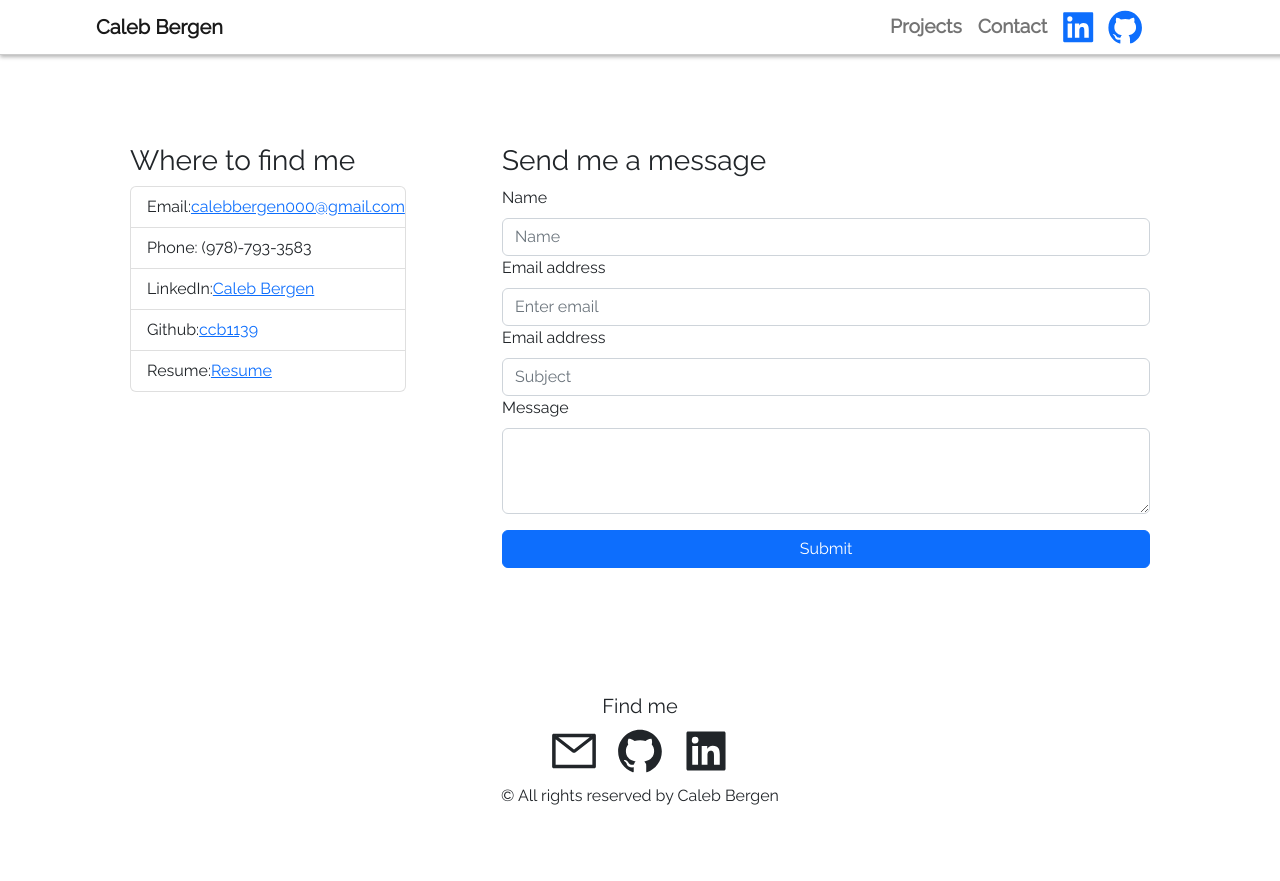
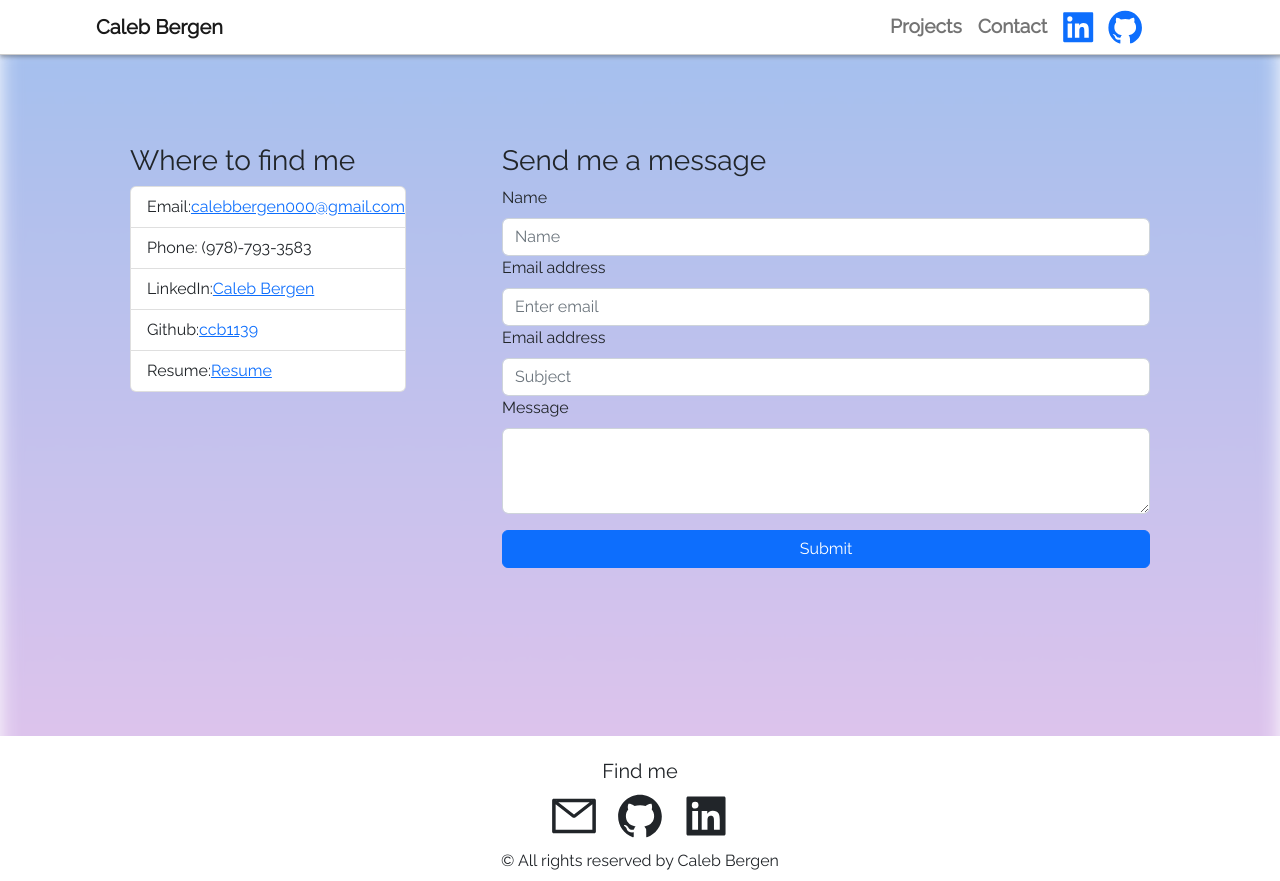
Before and after one commit to ccb1139/Caleb-Bergen-Website, a React (Create React App) app: page /contact in a window 1280 px wide. Before the commit the page ends 816 px from the top, so only its background shows below. Built offline with nearby package versions, Linux system fonts and the light colour scheme; what tsparticles-interaction-light would draw is missing.

Commit message:
Small Changes

```diff
--- a/src/App.js
+++ b/src/App.js
@@ -6,7 +6,7 @@ import CustomNavBar from './components/CustomNavBar';
 import Contact from './pages/Contact';
 import LandingPage from './pages/LandingPage';
 import Footer from './components/Footer';
-
+import ScrollToTop from './components/ScrollToTop';
 import './css/project.css'
 
 // Colors
@@ -17,6 +17,7 @@ function App() {
     <>
       <CustomNavBar/>
       <div className='content-window'>
+        <ScrollToTop/>
         <Routes>
             <Route path="/" element={<LandingPage />} />
             <Route path="/aboutMe" element={<Home />} />
--- a/src/components/BackToTopButton.js
+++ b/src/components/BackToTopButton.js
@@ -29,9 +29,11 @@ function BackToTopButton() {
 
   return (
     <>
+      {/* <p className='invisible'>back</p> */}
       {showButton &&
-        <Tilt tiltEnable={false} scale={1.05} className="ms-auto" style={{cursor:"pointer"}}>
-            <BsArrowBarUp size={50} className="mx-2" onClick={handleButtonClick}/>
+        <Tilt tiltEnable={false} scale={1.05} className="m-auto d-flex justify-content-center align-items-center" style={{cursor:"pointer", zIndex:"1001", }}>
+            <BsArrowBarUp size={60} className="mx-2 p-2 drop-shadow-filter" onClick={handleButtonClick}
+            style={{backgroundColor:"#a8c0ee", borderRadius:"50%", borderColor:"#f7c5ec", borderStyle:"solid",}}/>
         </Tilt>
 
       }
--- a/src/components/ContactForm.js
+++ b/src/components/ContactForm.js
@@ -17,7 +17,7 @@ function ContactForm() {
 
 
   return (
-    <div className='col-8 p-5'>
+    <div className='col-xl-8 col-12 p-5'>
         <h3>Send me a message</h3>
         <Form noValidate validated={validated} onSubmit={handleSubmit}>
             <Form.Group controlId="formBasicEmail" className='d-flex flex-column'>
--- a/src/components/ContactInfo.js
+++ b/src/components/ContactInfo.js
@@ -5,7 +5,7 @@ import resume from '../img/Resume.pdf'
 
 function ContactInfo() {
   return (
-    <div className='col-4 p-5'>
+    <div className='col-xl-4 col-12 p-5'>
         <div>
             <h3>Where to find me</h3>
             <ListGroup>
--- a/src/components/Footer.js
+++ b/src/components/Footer.js
@@ -8,14 +8,13 @@ import BackToTopButton from "./BackToTopButton.js";
 
 function Footer() {
   return (
-    <div className="footer px-2 d-flex flex-column text-center  ">
-      <div className="d-flex" style={{marginTop:"-65px",}}>
-          <BackToTopButton />
-      </div>
-      <div className="container ">
+    <div className="footer px-2 d-inline-flex flex-column text-center "
+    style={{position:"relative", zIndex:"1000"}}>
+      <div className="container d-flex ">
+        <div className="col-1">
 
-        <div className="row">
-
+        </div>
+        <div className="col-10">
           <div className="m-auto py-2">
             <h5>Find me</h5>
             <Link to="mailto:calebbergen000@gmail.com" className="nav-link d-inline-block">
@@ -38,7 +37,9 @@ function Footer() {
           </div>
 
         </div>
-
+        <div className="col-1 d-flex justify-content-center align-items-center">
+          <BackToTopButton/>
+        </div>
 
       </div>
       <div className="footer-btm container mt-auto d-flex mb-2">
--- a/src/components/ProjectPrev.js
+++ b/src/components/ProjectPrev.js
@@ -7,6 +7,7 @@ import Tooltip from "react-bootstrap/Tooltip";
 import OverlayTrigger from 'react-bootstrap/OverlayTrigger';
 import Badge from 'react-bootstrap/Badge';
 import Tilt from 'react-parallax-tilt';
+import ScrollToTop from "./ScrollToTop";
 
 import { AiFillGithub } from "react-icons/ai";
 import { FaExternalLinkAlt } from "react-icons/fa";
@@ -53,6 +54,7 @@ function ProjectPrev({ title, img, description, link, GithubLink, skills, flippe
   // (isVisible ? ( flipped ? "proj-left-anim" : "proj-right-anim") : "invisible" )
   const tiltImg = (
     <div className="col-sm-12 col-lg-8 mt-5" ref={animatedRef}>
+
         <Link to="/projects" className={"reset-a col-auto cursor-change "}>
             <Tilt
             scale={1.05}
@@ -70,6 +72,7 @@ function ProjectPrev({ title, img, description, link, GithubLink, skills, flippe
               </OverlayTrigger>
             </Tilt>
         </Link>
+
       </div>
   )
 
--- a/src/components/ProjectPreviews.js
+++ b/src/components/ProjectPreviews.js
@@ -1,4 +1,5 @@
-import React from 'react'
+import React, { useEffect, useLayoutEffect  } from 'react'
+import { Switch, Route, useLocation } from 'react-router-dom';
 import ProjectPrev from '../components/ProjectPrev';
 import { Parallax } from 'react-parallax';
 
@@ -11,6 +12,11 @@ import gid_landingpage from '../img/get-it-done-img/landingpage.png'
 import lms_Notifications from '../img/lms-img/notifcations.png'
 
 function ProjectPreviews() {
+  const location = useLocation();
+  useLayoutEffect(() => {
+    window.scrollTo(0, 0)
+  }, [location.pathname])
+
   return (
     <>
       <h1>Projects </h1>
--- /dev/null
+++ b/src/components/ScrollToTop.js
@@ -0,0 +1,12 @@
+import { useEffect } from "react";
+import { useLocation } from "react-router-dom";
+
+export default function ScrollToTop() {
+  const { pathname } = useLocation();
+
+  useEffect(() => {
+    window.scrollTo(0, 0);
+  }, [pathname]);
+
+  return null;
+}
--- a/src/css/project.css
+++ b/src/css/project.css
@@ -42,6 +42,10 @@
     filter: drop-shadow(5px 5px 2px rgba(0, 0, 0, 0.3));
 
   }
+
+.drop-shadow-filter {
+    filter: drop-shadow(5px 5px 2px rgba(0, 0, 0, 0.3));
+}
 .lpd{
     z-index: 1000!important;
     position: unset !important;
--- a/src/pages/Contact.js
+++ b/src/pages/Contact.js
@@ -4,9 +4,13 @@ import Form from 'react-bootstrap/Form';
 import ContactForm from '../components/ContactForm';
 import ContactInfo from '../components/ContactInfo';
 
+import { Parallax } from 'react-parallax';
+import bgGrad from "../img/backgrounds/bgGrad.png"
+
 function Contact() {
   return (
-    <div className="container pt-5 d-flex justify-content-center" style={{height:"86vh"}}>
+    <Parallax blur={10} bgImage={bgGrad} bgImageAlt="the cat" strength={100} >
+    <div className="container pt-5 d-flex flex-wrap justify-content-center" style={{minHeight:"86vh"}}>
         <ContactInfo />
         <ContactForm />
 
@@ -14,6 +18,7 @@ function Contact() {
 
 
     </div>
+    </Parallax>
   )
 }
 
--- a/src/pages/Projects.js
+++ b/src/pages/Projects.js
@@ -2,6 +2,9 @@ import React from 'react'
 import { useState, useEffect, useRef } from "react";
 
 import ProjectCard from '../components/ProjectCard'
+import { Parallax } from 'react-parallax';
+
+import bgGrad from "../img/backgrounds/bgGrad.png"
 
 // Get It Done Imgs
 import gid_AchImgs from '../img/get-it-done-img/Acheivements.png'
@@ -67,7 +70,9 @@ function Projects() {
 
 
     return (
+        <Parallax blur={10} bgImage={bgGrad} bgImageAlt="the cat" strength={100} >
         <div className='container d-grid gap-3 pt-5'>
+
             <h1 className='text-center'>Projects</h1>
             <hr></hr>
             <h5 className='text-center' >Completed</h5>
@@ -118,6 +123,7 @@ function Projects() {
 
 
         </div>
+        </Parallax>
     )
 }
 
```
